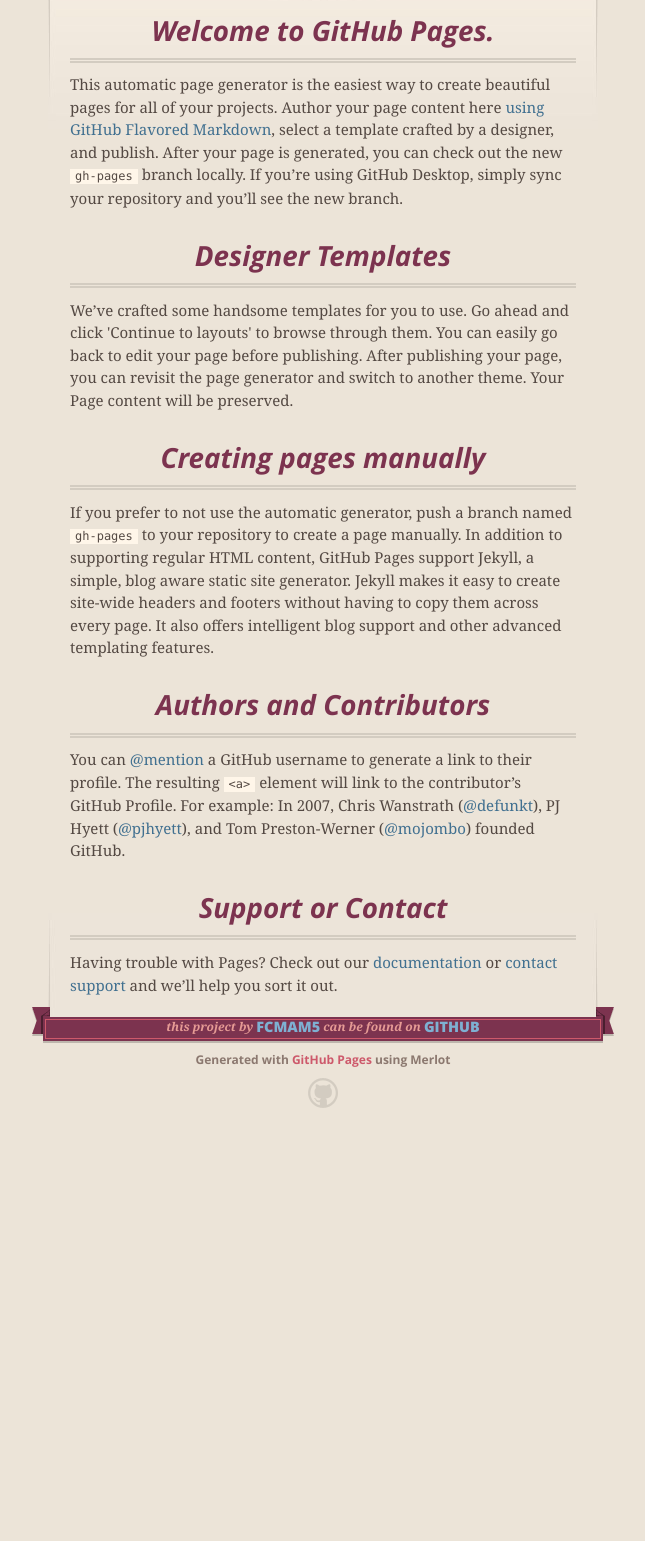
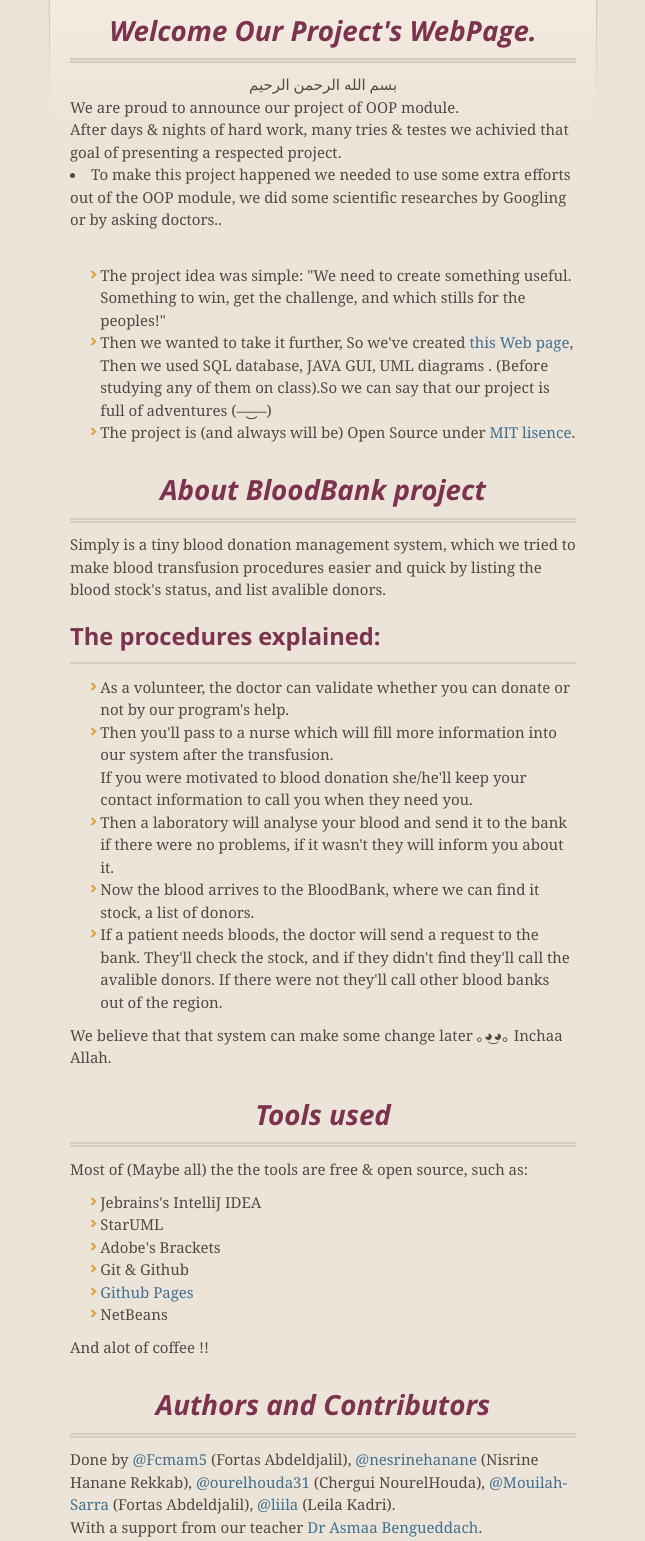
Before and after one commit to Fcmam5/BloodBank_project, a plain HTML site: page index.html in a window 1280 px wide. Shown: the part 216-1757 px from the top of the page, without its empty margins (317-962 px from the left). Before the commit the page ends 1364 px from the top, so only its background shows below. Drawn offline with nearby package versions, Linux system fonts and the light colour scheme.

Commit message:
Update index.html

```diff
--- a/index.html
+++ b/index.html
@@ -46,30 +46,90 @@
 
 
       <section id="main_content">
-        <h3>
-<a id="welcome-to-github-pages" class="anchor" href="#welcome-to-github-pages" aria-hidden="true"><span class="octicon octicon-link"></span></a>Welcome to GitHub Pages.</h3>
+        <h3></a>Welcome Our Project's WebPage.</h3>
 
-<p>This automatic page generator is the easiest way to create beautiful pages for all of your projects. Author your page content here <a href="https://guides.github.com/features/mastering-markdown/">using GitHub Flavored Markdown</a>, select a template crafted by a designer, and publish. After your page is generated, you can check out the new <code>gh-pages</code> branch locally. If you’re using GitHub Desktop, simply sync your repository and you’ll see the new branch.</p>
+<p>
+    <center>بسم الله الرحمن الرحيم</center>
+         We are proud to announce our project of OOP module.<br>
+    After days & nights of hard work, many tries & testes we achivied that goal of presenting a respected project.
+    <br>
 
-<h3>
-<a id="designer-templates" class="anchor" href="#designer-templates" aria-hidden="true"><span class="octicon octicon-link"></span></a>Designer Templates</h3>
+    <li>To make this project happened we needed to use some extra efforts out of the OOP module, we did some scientific researches by <i>Googling or by asking doctors..</i></li>
+    <br>
+        <ul>
+            <li>The project idea was simple: "We need to create something useful. Something to win, get the challenge, and which stills for the peoples!"</li>
 
-<p>We’ve crafted some handsome templates for you to use. Go ahead and click 'Continue to layouts' to browse through them. You can easily go back to edit your page before publishing. After publishing your page, you can revisit the page generator and switch to another theme. Your Page content will be preserved.</p>
+          <li>Then we wanted to take it further, So we've created <a href="#" target="_blank">this Web page</a>, Then we used SQL database, JAVA GUI, UML diagrams
+              . (Before studying any of them on class).So we can say that our project is full of adventures (─‿‿─)</li>
 
-<h3>
-<a id="creating-pages-manually" class="anchor" href="#creating-pages-manually" aria-hidden="true"><span class="octicon octicon-link"></span></a>Creating pages manually</h3>
+            <li>
+                The project is (and always will be) Open Source under <a href="https://github.com/Fcmam5/BloodBank_project/blob/master/LICENSE" target="_blank">MIT lisence</a>.</li>
+        </ul>
+          </p>
 
-<p>If you prefer to not use the automatic generator, push a branch named <code>gh-pages</code> to your repository to create a page manually. In addition to supporting regular HTML content, GitHub Pages support Jekyll, a simple, blog aware static site generator. Jekyll makes it easy to create site-wide headers and footers without having to copy them across every page. It also offers intelligent blog support and other advanced templating features.</p>
+
+<h3></a>About BloodBank project</h3>
+
+<p>Simply is a tiny blood donation management system, which we tried to make blood transfusion procedures easier and quick by listing the blood stock's status, and list avalible donors.<br>
+    <h5>The procedures explained:</h5>
+        <ul>
+        <li>
+            As a volunteer, the doctor can validate whether you can donate or not by our program's help.
+            </li>
+            <li>
+            Then you'll pass to a nurse which will fill more information into our system after the transfusion.<br>
+            If you were motivated to blood donation she/he'll keep your contact information to call you when they need you.</li>
+            <li>
+            Then a laboratory will analyse your blood and send it to the bank if there were no problems, if it wasn't they will inform you about it.
+            </li>
+            <li>
+            Now the blood arrives to the BloodBank, where we can find it stock, a list of donors.
+            </li>
+            <li>
+            If a patient needs bloods, the doctor will send a request to the bank. They'll check the stock, and if they didn't find they'll call the avalible donors. If there were not they'll call other blood banks out of the region.
+            </li>
+     </ul>
+        We believe that that system can make some change later ｡◕‿◕｡ Inchaa Allah.
+        </p>
+
+<h3>Tools used</h3>
+
+<p>Most of (Maybe all) the the tools are free & open source, such as:
+
+    <ul>
+<li>Jebrains's IntelliJ IDEA</li>
+<li>StarUML</li>
+<li>Adobe's Brackets</li>
+<li>Git & Github</li>
+<li><a href="https://pages.github.com/">Github Pages</a></li>
+<li>NetBeans</li>
+</ul>
+And alot of coffee !!
+</p>
 
 <h3>
 <a id="authors-and-contributors" class="anchor" href="#authors-and-contributors" aria-hidden="true"><span class="octicon octicon-link"></span></a>Authors and Contributors</h3>
 
-<p>You can <a href="https://github.com/blog/821" class="user-mention">@mention</a> a GitHub username to generate a link to their profile. The resulting <code>&lt;a&gt;</code> element will link to the contributor’s GitHub Profile. For example: In 2007, Chris Wanstrath (<a href="https://github.com/defunkt" class="user-mention">@defunkt</a>), PJ Hyett (<a href="https://github.com/pjhyett" class="user-mention">@pjhyett</a>), and Tom Preston-Werner (<a href="https://github.com/mojombo" class="user-mention">@mojombo</a>) founded GitHub.</p>
+<p>Done by <a href="https://github.com/Fcmam5">@Fcmam5</a>
+    (Fortas Abdeldjalil),
+<a href="https://github.com/nesrinehanane">@nesrinehanane</a>
+    (Nisrine Hanane Rekkab),
+    <a href="https://github.com/nourelhouda31">@ourelhouda31</a>
+    (Chergui NourelHouda),
+    <a href="https://github.com/Mouilah-Sarra">@Mouilah-Sarra</a>
+    (Fortas Abdeldjalil),
+    <a href="https://github.com/liila">@liila</a>
+    (Leila Kadri).<br>
+    With a support from our teacher <a href="https://plus.google.com/107395584313151338301" target="_blank">Dr Asmaa Bengueddach</a>.</p>
 
 <h3>
 <a id="support-or-contact" class="anchor" href="#support-or-contact" aria-hidden="true"><span class="octicon octicon-link"></span></a>Support or Contact</h3>
 
-<p>Having trouble with Pages? Check out our <a href="https://help.github.com/pages">documentation</a> or <a href="https://github.com/contact">contact support</a> and we’ll help you sort it out.</p>
+<p>Feel free to contact <a href="https://www.facebook.com/Mr.Fcmam5">Abdeldjalil</a> Or any one of us :) .</p>
+<br>
+<center>
+<code> &lt;/&gt; By ♥, and alot of C8H10N4O2</code>
+</center>
       </section>
 
       <footer>
```
